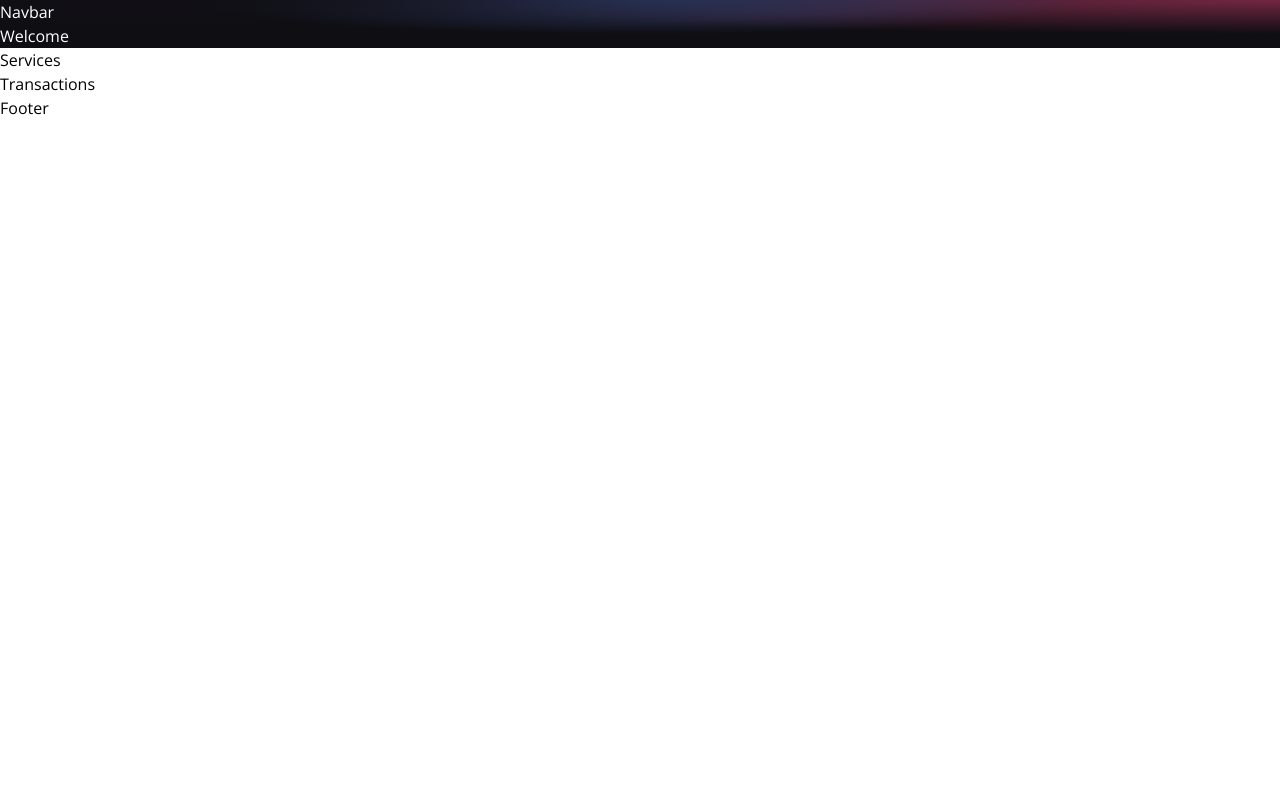
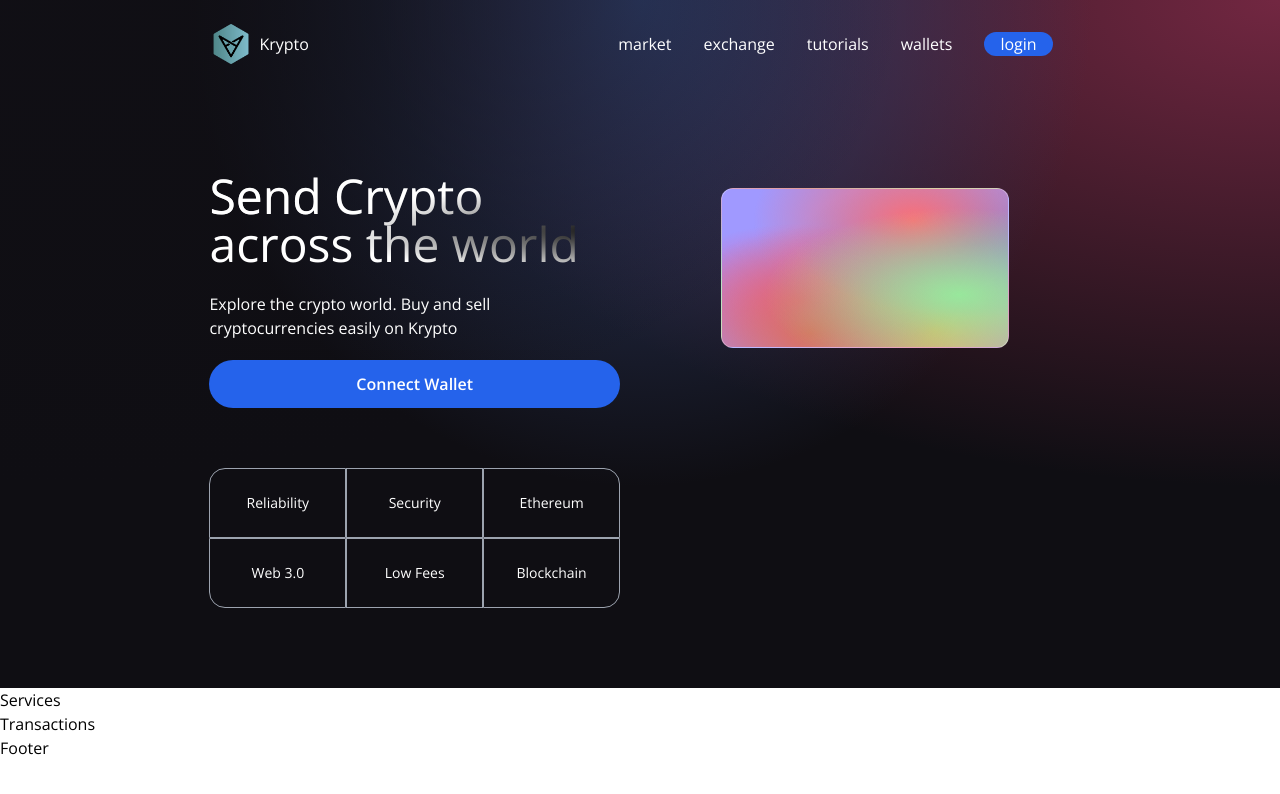
Before and after one commit to keshariamudit24/web3-project, a React (Vite) app in the folder first-web3-project/: page / in a window 1280 px wide. Shown: the top 794 px of the page. Built offline with nearby package versions, Linux system fonts and the light colour scheme.

Commit message:
navbar and welcome section

```diff
--- a/first-web3-project/src/components/Navbar.jsx
+++ b/first-web3-project/src/components/Navbar.jsx
@@ -1,12 +1,66 @@
+import { useState } from 'react';
 import { HiMenuAlt4 } from "react-icons/hi";
 import { AiOutlineClose } from "react-icons/ai";
 
-import logo from '../assets';
+import logo from '../assets/logo.png';
+
+
+//component
+const NavbarItem = ({ title, classProps }) => {
+    return (
+        <li className={`mx-4 cursor-pointer ${classProps}`}>
+            {title}
+        </li>
+    );
+};
 
 const Navbar = () => {
+    const [toggleMenu, setToggleMenu] = useState(false);
+
     return (
-        <h1 className="text-white">Navbar</h1>
+
+        <nav className="w-full flex md:justify-center justify-between items-center p-4">
+            <div className="md:flex-[0.5] flex-initial justify-center items-center">
+                <div className="flex items-center">
+                    <img src={logo} alt="logo" className="w-10 cursor-pointer" />
+                    <h5 className="ml-2 justify-center text-white">Krypto</h5>
+                </div>
+            </div>
+            <ul className="text-white md:flex hidden list-none flex-row justify-between items-center flex-initial">
+                {["market", "exchange", "tutorials", "wallets"].map((item, index) => (
+                    <NavbarItem key={index + item} title={item} />
+                ))}
+            <li className="bg-blue-600 m-4 px-4 hover:bg-blue-800 cursor-pointer rounded-full">
+                login
+            </li>
+            </ul>
+            <div className="flex relative">
+                {toggleMenu
+                    ?  (
+                        <>
+                            <AiOutlineClose fontSize={28} className="text-white md:hidden cursor-pointer" onClick={() => setToggleMenu(false)} />
+
+                            {toggleMenu && (
+                                <ul
+                                    className="z-10 fixed top-0 -right-2 p-3 w-[70vw] h-screen shadow-2xl md:hidden list-none
+                                     flex flex-col justify-start items-end rounded-md blue-glassmorphism text-white animate-slide-in
+                                    "
+                                >
+                                    <li className='w-full text-xl my-2'>
+                                        <AiOutlineClose onClick={()=> setToggleMenu(false)}/>
+                                    </li>
+                                    {["market", "exchange", "tutorials", "wallets"].map((item, index) => (
+                                        <NavbarItem key={index + item} title={item} classProps="my-2 text-lg"/>
+                                    ))}
+                                </ul>
+                            )}
+                        </>
+                    )
+                    : <HiMenuAlt4 fontSize = {28}  className = "text-white md:hidden cursor-pointer" onClick={()=> setToggleMenu(true)}/>
+                }
+            </div>
+        </nav>
     );
-}
+};
 
 export default Navbar;
--- a/first-web3-project/src/components/Welcome.jsx
+++ b/first-web3-project/src/components/Welcome.jsx
@@ -1,6 +1,58 @@
+import { AiFillPlayCircle } from "react-icons/ai";
+import { SiEthereum } from 'react-icons/si';
+import { BsInfoCircle } from 'react-icons/bs';
+import { Loader } from './';
+
+const commonStyles = "min-h-[70px] sm:px-0 px-2 sm:min-w-[120px] flex justify-center items-center border-[0.5px] border-gray-400 text-sm font-light text-white";
+
 const Welcome = () => {
+    const connectWallet = () => {
+
+    }
     return (
-        <h1 className="text-white">Welcome</h1>
+        <div className="flex w-full justify-center items-center">
+            <div className="flex md:flex-row flex-col items-start justify-between md:p-20 py-12 px-4">
+
+                <div className="flex flex-1 justify-start flex-col md:mr-10">
+                    <h1 className="text-3xl sm:text-5xl text-white text-gradient py-1">
+                        Send Crypto <br /> across the world
+                    </h1>
+                    <p className="test-left mt-5 text-white font-light md:w-9/12 w-ll/12 text-base">
+                        Explore the crypto world. Buy and sell cryptocurrencies easily on Krypto
+                    </p>
+                    <button
+                        type = "button"
+                        onClicck = {connectWallet}
+                        className="flex flex-row justify-center items-center my-5 bg-blue-600 p-3 hover:bg-blue-800 cursor-pointer rounded-full"
+                    >
+                        <p className="text-white text-base font-semibold"> Connect Wallet </p>
+                    </button>
+                    <div className="grid sm:grid-cols-3 grid-cols-2 w-full mt-10">
+                        <div className= {`rounded-tl-2xl ${commonStyles}`}>
+                            Reliability
+                       </div>
+                       <div className= {commonStyles}> Security </div>
+                       <div className= {`rounded-tr-2xl ${commonStyles}`}>
+                            Ethereum
+                       </div>
+                       <div className= {`rounded-bl-2xl ${commonStyles}`}>
+                            Web 3.0
+                       </div>
+                       <div className= {commonStyles}> Low Fees </div>
+                       <div className= {`rounded-br-2xl ${commonStyles}`}>
+                            Blockchain
+                       </div>
+                    </div>
+                </div>
+
+                <div className="flex flex-col flex-1 items-center justify-start w-full md:mt-0 mt-10">
+                        <div className="p-3 justify-end items-start flex-col rounded-xl h-40 sm:w-72 w-full my-5 eth-card white-glassmorphism">
+
+                        </div>
+                </div>
+
+            </div>
+        </div>
     );
 }
 
```
